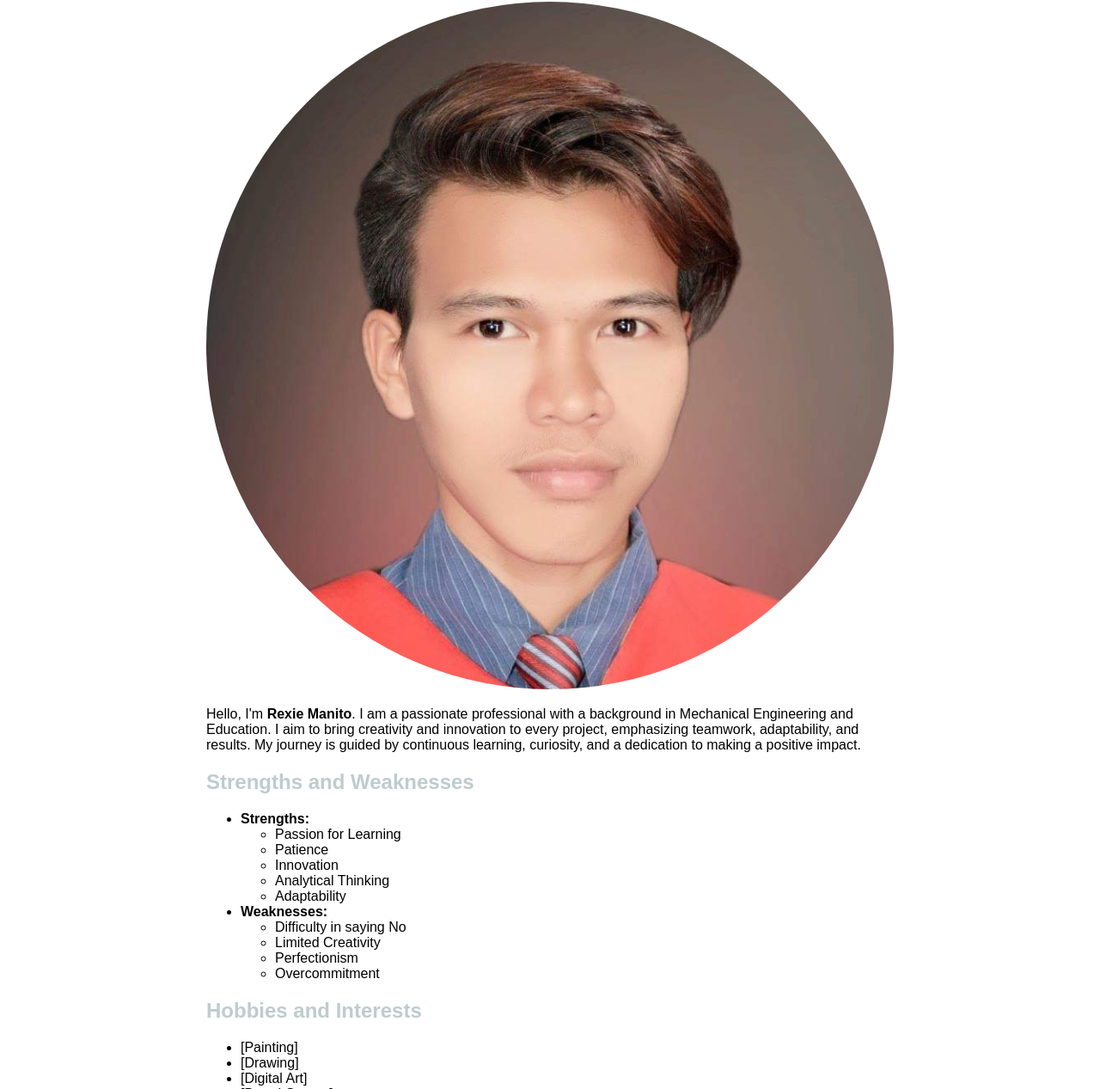
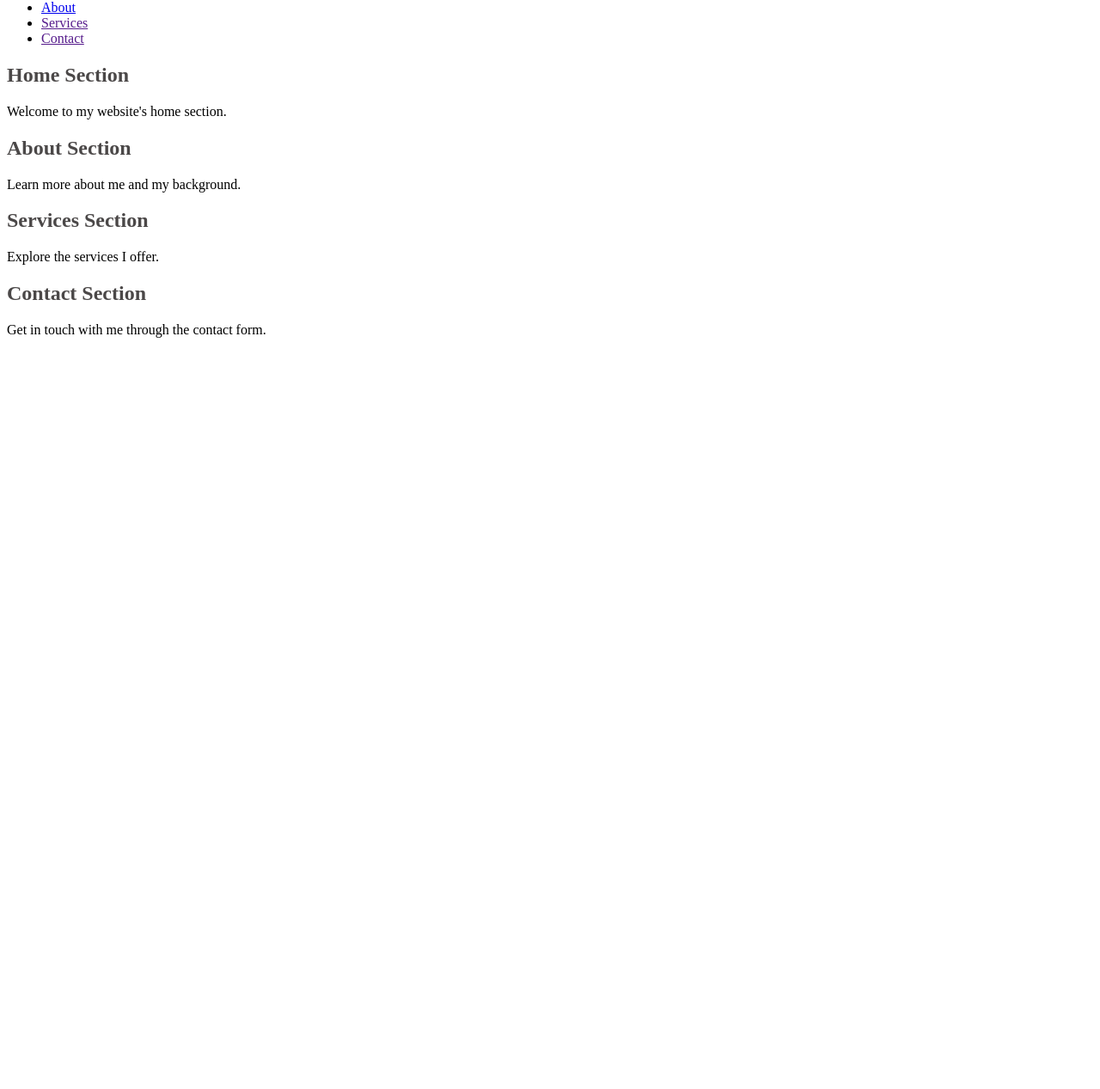
Before and after one commit to Engreyxien/kodego-lab-exercise-phase-1, a plain HTML site: page index.html in a window 1280 px wide. Shown: the part 98-1365 px from the top of the page at 86% size. After the commit the page ends 800 px from the top, so only its background shows below. Drawn offline with Linux system fonts and the light colour scheme.

Commit message:
second commit

```diff
--- a/index.html
+++ b/index.html
@@ -3,85 +3,38 @@
   <head>
     <meta charset="UTF-8" />
     <meta name="viewport" content="width=device-width, initial-scale=1.0" />
-    <title>About Me</title>
-    <style>
-      body {
-        font-family: Arial, sans-serif;
-        max-width: 800px;
-        margin: 0 auto;
-        padding: 20px;
-      }
-      img {
-        max-width: 100%;
-        height: auto;
-        border-radius: 50%;
-      }
-    </style>
+    <title>HTML Navigation Example</title>
   </head>
   <body>
-    <h1 style="color: blue">About Me</h1>
+    <h1>My Website</h1>
 
-    <img src="me.jpg" alt="Rexie Manito" height="500" />
+    <nav>
+      <ul>
+        <li><a href="">Home</a></li>
+        <li><a href="AboutMe.html">About</a></li>
+        <li><a href="">Services</a></li>
+        <li><a href="">Contact</a></li>
+      </ul>
+    </nav>
 
-    <p>
-      Hello, I'm <b>Rexie Manito</b>. I am a passionate professional with a
-      background in Mechanical Engineering and Education. I aim to bring
-      creativity and innovation to every project, emphasizing teamwork,
-      adaptability, and results. My journey is guided by continuous learning,
-      curiosity, and a dedication to making a positive impact.
-    </p>
+    <section id="home">
+      <h2 style="color: rgb(75, 72, 72)">Home Section</h2>
+      <p>Welcome to my website's home section.</p>
+    </section>
 
-    <h2 style="color: rgba(8, 59, 59, 0.262)">Strengths and Weaknesses</h2>
-    <ul>
-      <li>
-        <strong
-          style="
-            color: rgb(rgb(51, 10, 10), rgb(101, 236, 101), rgb(0, 157, 255));
-          "
-          >Strengths:</strong
-        >
-        <ul>
-          <li>Passion for Learning</li>
-          <li>Patience</li>
-          <li>Innovation</li>
-          <li>Analytical Thinking</li>
-          <li>Adaptability</li>
-        </ul>
-      </li>
-      <li>
-        <strong
-          style="
-            color: rgb(rgb(51, 10, 10), rgb(101, 236, 101), rgb(0, 157, 255));
-          "
-          >Weaknesses:</strong
-        >
-        <ul>
-          <li>Difficulty in saying No</li>
-          <li>Limited Creativity</li>
-          <li>Perfectionism</li>
-          <li>Overcommitment</li>
-        </ul>
-      </li>
-    </ul>
+    <section id="about">
+      <h2 style="color: rgb(75, 72, 72)">About Section</h2>
+      <p>Learn more about me and my background.</p>
+    </section>
 
-    <h2 style="color: rgba(8, 59, 59, 0.262)">Hobbies and Interests</h2>
-    <ul>
-      <li>[Painting]</li>
-      <li>[Drawing]</li>
-      <li>[Digital Art]</li>
-      <li>[Board Games]</li>
-      <li>[Basketball and Volleyball]</li>
-      <li>[Reading and Writing]</li>
-    </ul>
+    <section id="services">
+      <h2 style="color: rgb(75, 72, 72)">Services Section</h2>
+      <p>Explore the services I offer.</p>
+    </section>
 
-    <h2>Explore More</h2>
-    <p>
-      Visit my <a href="another-page.html">portfolio</a> for additional
-      information about my work and experiences.
-    </p>
-
-    <footer>
-      <p>&copy; 2024 Rexie Manito. All rights reserved.</p>
-    </footer>
+    <section id="contact">
+      <h2 style="color: rgb(75, 72, 72)">Contact Section</h2>
+      <p>Get in touch with me through the contact form.</p>
+    </section>
   </body>
 </html>
```
Also changed, not shown: AboutMe.html (added, +87 -0 lines).
